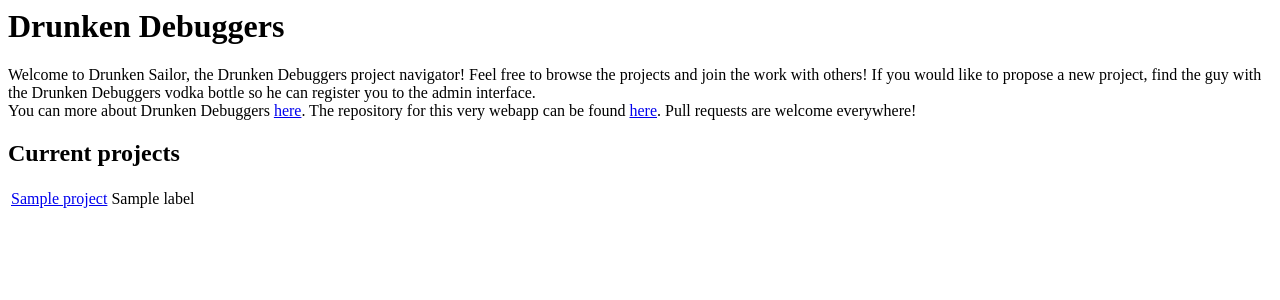
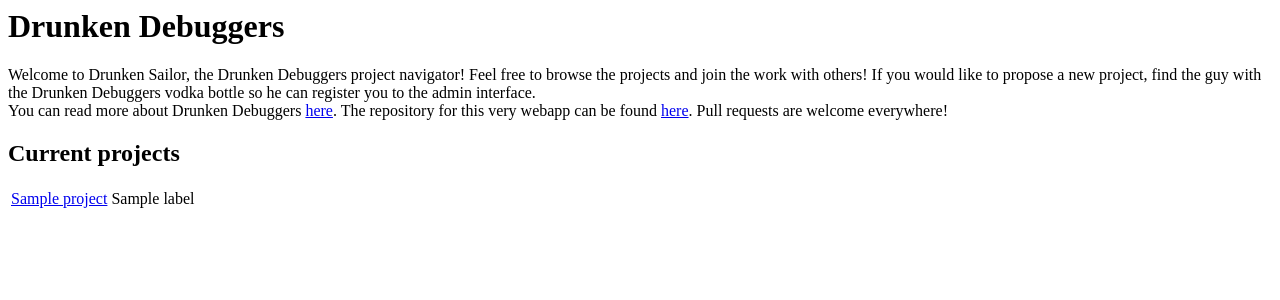
Before and after one commit to DrunkenDebuggers/DrunkenSailor, a Django app: page /sailor/ in a window 1280 px wide. Shown: the top 300 px of the page. Run offline with Django 3.2, Linux system fonts and the light colour scheme; tables that the repository leaves empty hold one stand-in row (values such as "Sample post").

Commit message:
Added one more word to the index template info

```diff
--- a/sailor/templates/sailor/index.html
+++ b/sailor/templates/sailor/index.html
@@ -8,7 +8,7 @@
 Welcome to Drunken Sailor, the Drunken Debuggers project navigator! Feel free to browse the projects and join the work with others! If you would like to propose a new project, find the guy with the Drunken Debuggers vodka bottle so he can register you to the admin interface.
 </div>
 <div>
-You can more about Drunken Debuggers <a href="https://github.com/DrunkenDebuggers/DrunkenDebuggers" target="_blank">here</a>. The repository for this very webapp can be found <a href="https://github.com/DrunkenDebuggers/DrunkenSailor" target="_blank">here</a>. Pull requests are welcome everywhere!
+You can read more about Drunken Debuggers <a href="https://github.com/DrunkenDebuggers/DrunkenDebuggers" target="_blank">here</a>. The repository for this very webapp can be found <a href="https://github.com/DrunkenDebuggers/DrunkenSailor" target="_blank">here</a>. Pull requests are welcome everywhere!
 </div>
 <h2>Current projects</h2>
 <table>
```
